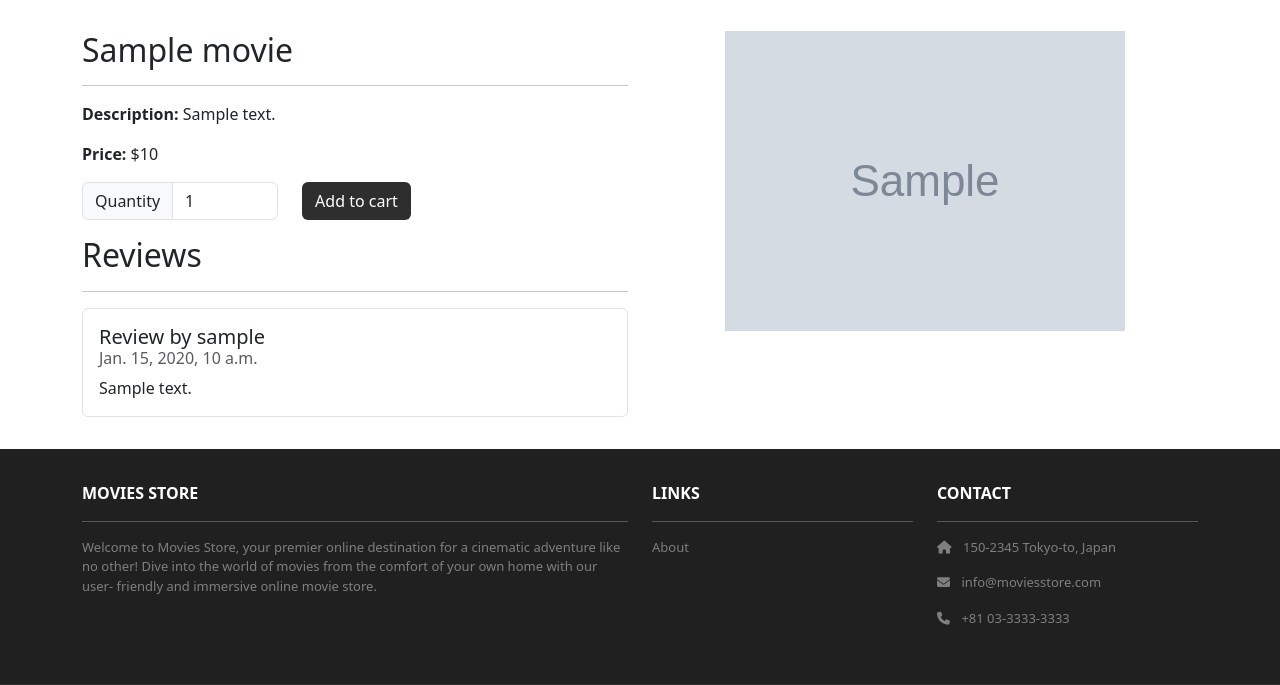
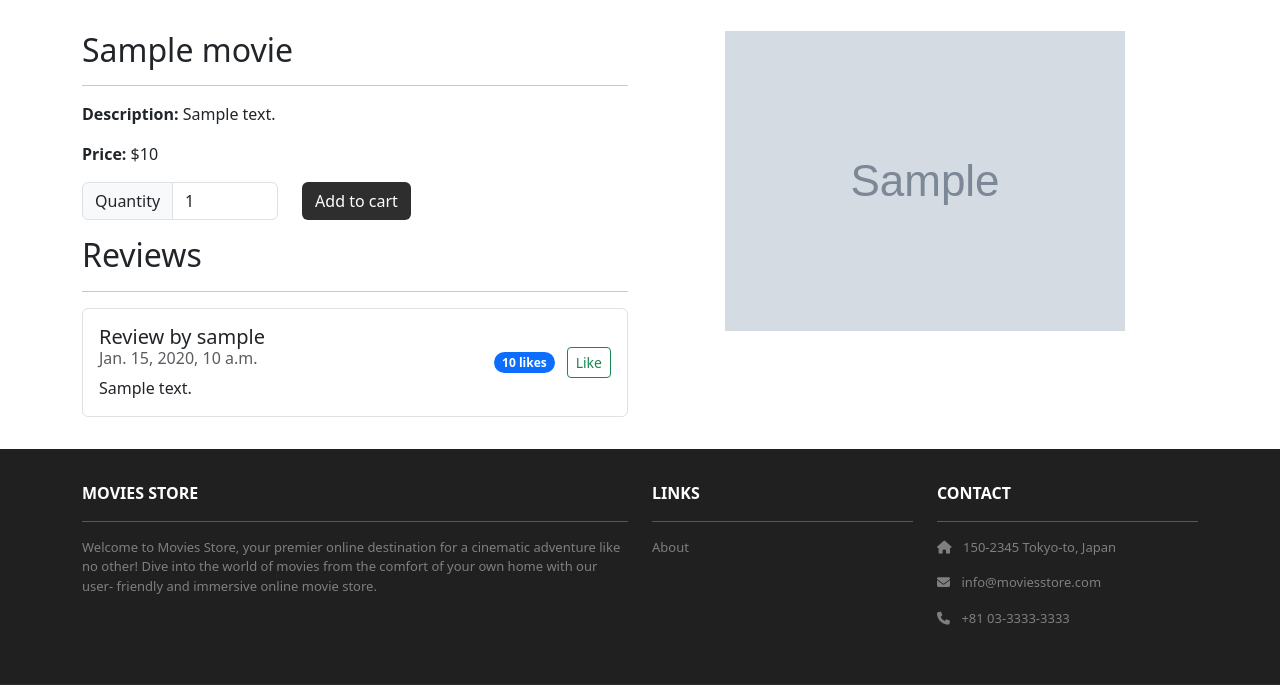
Before and after one commit to FarhanSharif7/moviesstore, a Django app: template movies/templates/movies/show.html in a window 1280 px wide. Shown: the part 83-768 px from the top of the page. Run offline with Django 5.2, Linux system fonts and the light colour scheme; the template is opened without the code that fills it: most values are stand-ins (such as "Sample title", 1, 10 or a date in 2020); grey boxes marked "Sample" are stand-in pictures; some libraries are stand-ins or nearby versions; some web fonts are replaced.

Commit message:
like button for reviews

```diff
--- a/movies/templates/movies/show.html
+++ b/movies/templates/movies/show.html
@@ -36,7 +36,8 @@
         <hr />
         <ul class="list-group">
           {% for review in template_data.reviews %}
-          <li class="list-group-item pb-3 pt-3">
+          <li class="list-group-item pb-3 pt-3 d-flex justify-content-between align-items-center">
+            <div>
               <h5 class="card-title">
                 Review by {{ review.user.username }}
               </h5>
@@ -44,7 +45,6 @@
                 {{ review.date }}
               </h6>
               <p class="card-text">{{ review.comment }}</p>
-
               {% if user.is_authenticated and user == review.user %}
               <a class="btn btn-primary"
                 href="{% url 'movies.edit_review' id=template_data.movie.id review_id=review.id %}">
@@ -55,6 +55,14 @@
                 Delete
               </a>
               {% endif %}
+            </div>
+            <div class="text-end">
+              <span class="badge bg-primary rounded-pill me-2">{{ review.likes }} likes</span>
+              <form method="post" action="{% url 'movies.like_review' id=template_data.movie.id review_id=review.id %}" style="display:inline;">
+                {% csrf_token %}
+                <button type="submit" class="btn btn-sm btn-outline-success">Like</button>
+              </form>
+            </div>
           </li>
           {% endfor %}
         </ul>
--- a/movies/urls.py
+++ b/movies/urls.py
@@ -6,4 +6,5 @@ urlpatterns = [
     path('<int:id>/review/create/', views.create_review, name='movies.create_review'),
     path('<int:id>/review/<int:review_id>/edit/', views.edit_review, name='movies.edit_review'),
     path('<int:id>/review/<int:review_id>/delete/', views.delete_review, name='movies.delete_review'),
+    path('<int:id>/review/<int:review_id>/like/', views.like_review, name='movies.like_review'),
 ]
```
Also changed, not shown: movies/views.py (+9 -0 lines). Lines whose indentation alone changed are shown as unchanged.
